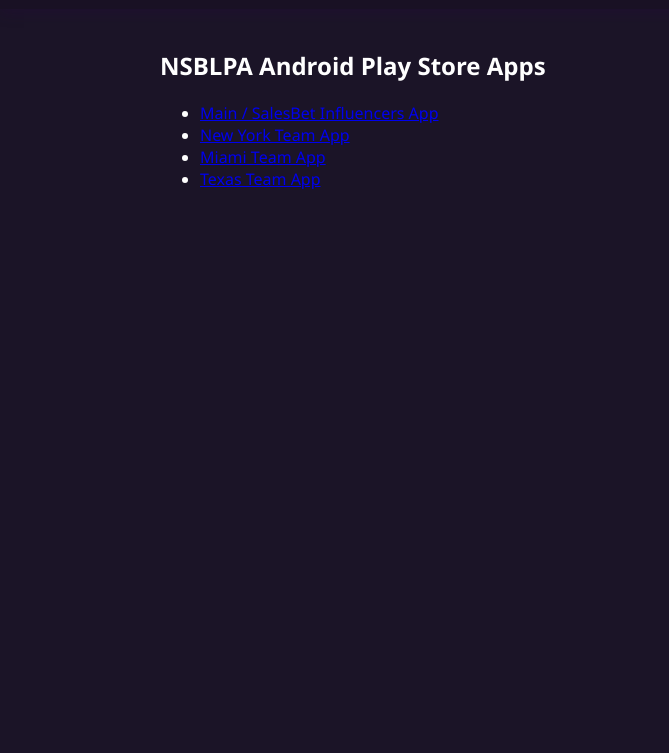
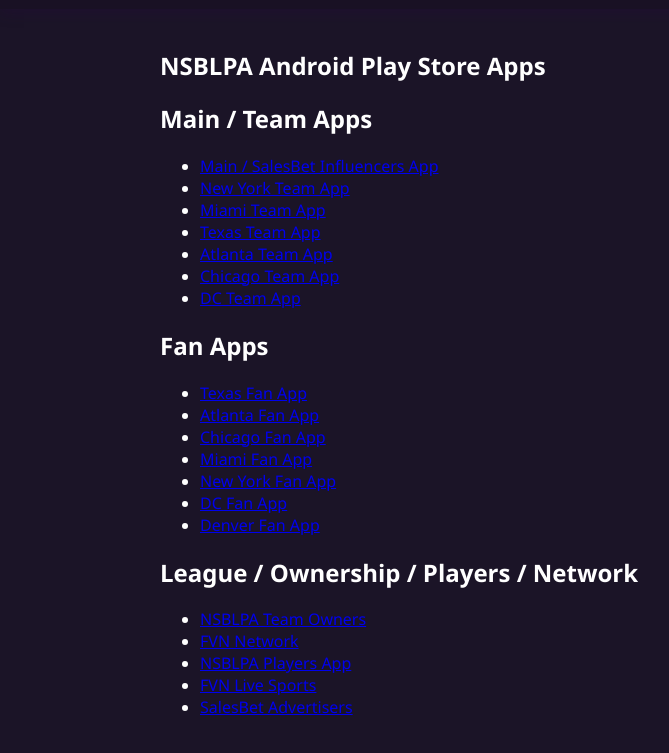
Before and after one commit to spillproof98/NSBLPA, a plain HTML site: page apps.html in a window 1280 px wide. Shown: the part 71-824 px from the top of the page, without its empty margins (0-669 px from the left). Before the commit the page ends 800 px from the top, so only its background shows below. Drawn offline with Linux system fonts and the light colour scheme.

Commit message:
new commit

```diff
--- a/apps.html
+++ b/apps.html
@@ -10,23 +10,46 @@
   <nav class="nav">
     <img src="assets/images/Main Logo.png" alt="NSBLPA Logo" class="logo" />
     <ul class="nav-links">
-            <li><a href="index.html">Home</a></li>
-            <li><a href="teams.html">Teams</a></li>
-            <li><a href="ownership.html">Ownership</a></li>
-            <li><a href="apps.html">Apps</a></li>
-            <li><a href="contact.html">Contact</a></li>
+      <li><a href="index.html">Home</a></li>
+      <li><a href="teams.html">Teams</a></li>
+      <li><a href="ownership.html">Ownership</a></li>
+      <li><a href="apps.html">Apps</a></li>
+      <li><a href="contact.html">Contact</a></li>
     </ul>
   </nav>
 
   <section style="max-width: 960px; margin: 40px auto; padding: 0 20px; color: white;">
     <h1>NSBLPA Android Play Store Apps</h1>
+    <h2>Main / Team Apps</h2>
     <ul>
       <li><a href="https://play.google.com/store/apps/details?id=com.salesbet.influencers" target="_blank" rel="noopener noreferrer">Main / SalesBet Influencers App</a></li>
       <li><a href="https://play.google.com/store/apps/details?id=com.nsblpa.newyork" target="_blank" rel="noopener noreferrer">New York Team App</a></li>
       <li><a href="https://play.google.com/store/apps/details?id=com.nsblpa.miami" target="_blank" rel="noopener noreferrer">Miami Team App</a></li>
       <li><a href="https://play.google.com/store/apps/details?id=com.nsblpa.texas" target="_blank" rel="noopener noreferrer">Texas Team App</a></li>
+      <li><a href="https://play.google.com/store/apps/details?id=com.nsblpa.atlanta" target="_blank" rel="noopener noreferrer">Atlanta Team App</a></li>
+      <li><a href="https://play.google.com/store/apps/details?id=com.nsblpa.chicago" target="_blank" rel="noopener noreferrer">Chicago Team App</a></li>
+      <li><a href="https://play.google.com/store/apps/details?id=com.nsblpa.dc" target="_blank" rel="noopener noreferrer">DC Team App</a></li>
+    </ul>
+
+    <h2>Fan Apps</h2>
+    <ul>
+      <li><a href="https://play.google.com/store/apps/details?id=com.nsblpa.fan.texas" target="_blank" rel="noopener noreferrer">Texas Fan App</a></li>
+      <li><a href="https://play.google.com/store/apps/details?id=com.nsblpa.fan.atlanta" target="_blank" rel="noopener noreferrer">Atlanta Fan App</a></li>
+      <li><a href="https://play.google.com/store/apps/details?id=com.nsblpa.fan.chicago" target="_blank" rel="noopener noreferrer">Chicago Fan App</a></li>
+      <li><a href="https://play.google.com/store/apps/details?id=com.nblpa.fan.miami" target="_blank" rel="noopener noreferrer">Miami Fan App</a></li>
+      <li><a href="https://play.google.com/store/apps/details?id=com.nsblpa.fan.newyork" target="_blank" rel="noopener noreferrer">New York Fan App</a></li>
+      <li><a href="https://play.google.com/store/apps/details?id=com.nsblpa.fan.dc" target="_blank" rel="noopener noreferrer">DC Fan App</a></li>
+      <li><a href="https://play.google.com/store/apps/details?id=com.nsblpa.fan.denvers" target="_blank" rel="noopener noreferrer">Denver Fan App</a></li>
+    </ul>
+
+    <h2>League / Ownership / Players / Network</h2>
+    <ul>
+      <li><a href="https://play.google.com/store/apps/details?id=com.nsblpa.team_owners" target="_blank" rel="noopener noreferrer">NSBLPA Team Owners</a></li>
+      <li><a href="https://play.google.com/store/apps/details?id=com.fvn.network" target="_blank" rel="noopener noreferrer">FVN Network</a></li>
+      <li><a href="https://play.google.com/store/apps/details?id=com.nsblpa.playersapp" target="_blank" rel="noopener noreferrer">NSBLPA Players App</a></li>
+      <li><a href="https://play.google.com/store/apps/details?id=com.fvn.livesports" target="_blank" rel="noopener noreferrer">FVN Live Sports</a></li>
+      <li><a href="https://play.google.com/store/apps/details?id=com.salesbet.advertisers" target="_blank" rel="noopener noreferrer">SalesBet Advertisers</a></li>
     </ul>
   </section>
 </body>
-
 </html>
```
